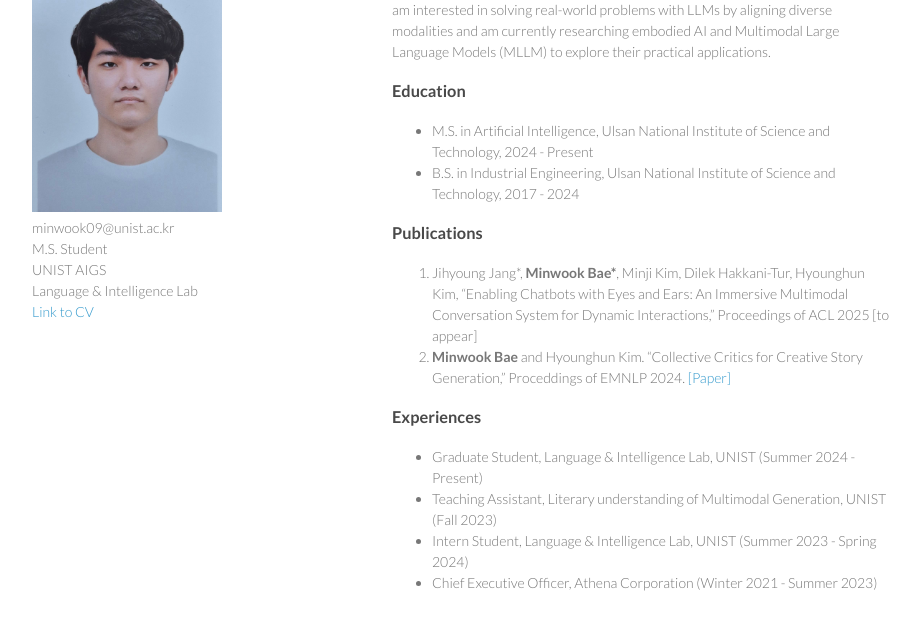
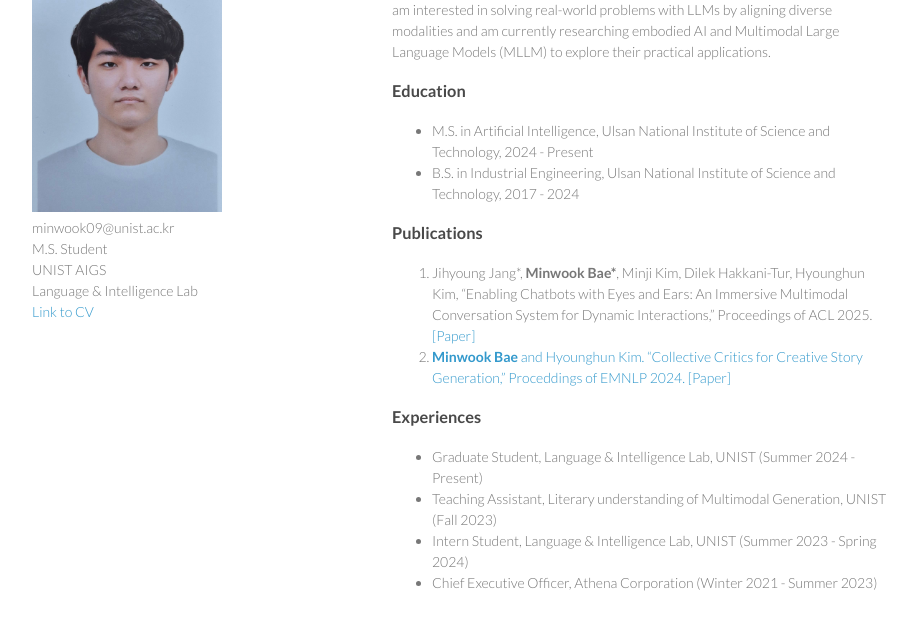
Before and after one commit to minwook09/minwook09.github.io, a plain HTML site: page index.html in a window 1280 px wide. Shown: the part 139-768 px from the top of the page, without its empty margins (178-1098 px from the left). Drawn offline with Linux system fonts and the light colour scheme.

Commit message:
Update index.html

```diff
--- a/index.html
+++ b/index.html
@@ -41,7 +41,7 @@
       <h3>Publications</h3>
       <ol class="sparse-list">
         <li>
-          Jihyoung Jang*, <b>Minwook Bae*</b>, Minji Kim, Dilek Hakkani-Tur, Hyounghun Kim, “Enabling Chatbots with Eyes and Ears: An Immersive Multimodal Conversation System for Dynamic Interactions,” Proceedings of ACL 2025 [to appear]
+          Jihyoung Jang*, <b>Minwook Bae*</b>, Minji Kim, Dilek Hakkani-Tur, Hyounghun Kim, “Enabling Chatbots with Eyes and Ears: An Immersive Multimodal Conversation System for Dynamic Interactions,” Proceedings of ACL 2025.  <a href="http://arxiv.org/abs/2506.00421">[Paper]
         </li>
         <li>
           <b>Minwook Bae</b>  and Hyounghun Kim. “Collective Critics for Creative Story Generation,” Proceddings of EMNLP 2024.  <a href="http://arxiv.org/abs/2410.02428">[Paper]</a><br />
```
